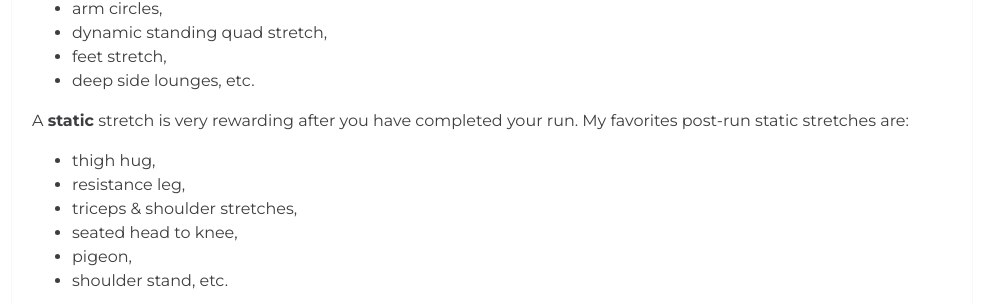
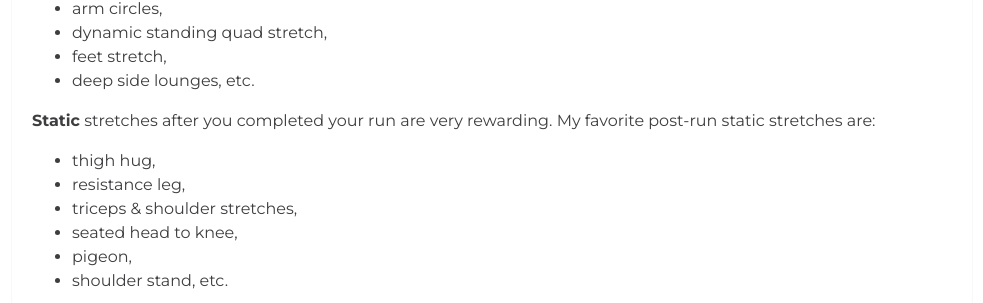
Before and after one commit to AksanaKuzmitskaya/AksanaKuzmitskaya.github.io, a Jekyll site: the page built from _posts/2018-01-09-how-to-start-running.markdown, in a window 1280 px wide. Shown: the part 4323-4626 px from the top of the page, without its empty margins (148-1131 px from the left). Built offline with Jekyll 4.4.1, drawn with Linux system fonts in a browser that asks for light colours; comment, search, counter and statistics services are not loaded.

Commit message:
added new quotes and content

```diff
--- a/_posts/2018-01-09-how-to-start-running.markdown
+++ b/_posts/2018-01-09-how-to-start-running.markdown
@@ -65,7 +65,7 @@ Now, before each run, I like to stretch **dynamically**. Usually, I do:
 * feet stretch,
 * deep side lounges, etc.
 
-A **static** stretch is very rewarding after you have completed your run. My favorites post-run static stretches are:
+**Static** stretches after you completed your run are very rewarding. My favorite post-run static stretches are:
 
 * thigh hug,
 * resistance leg,
```
